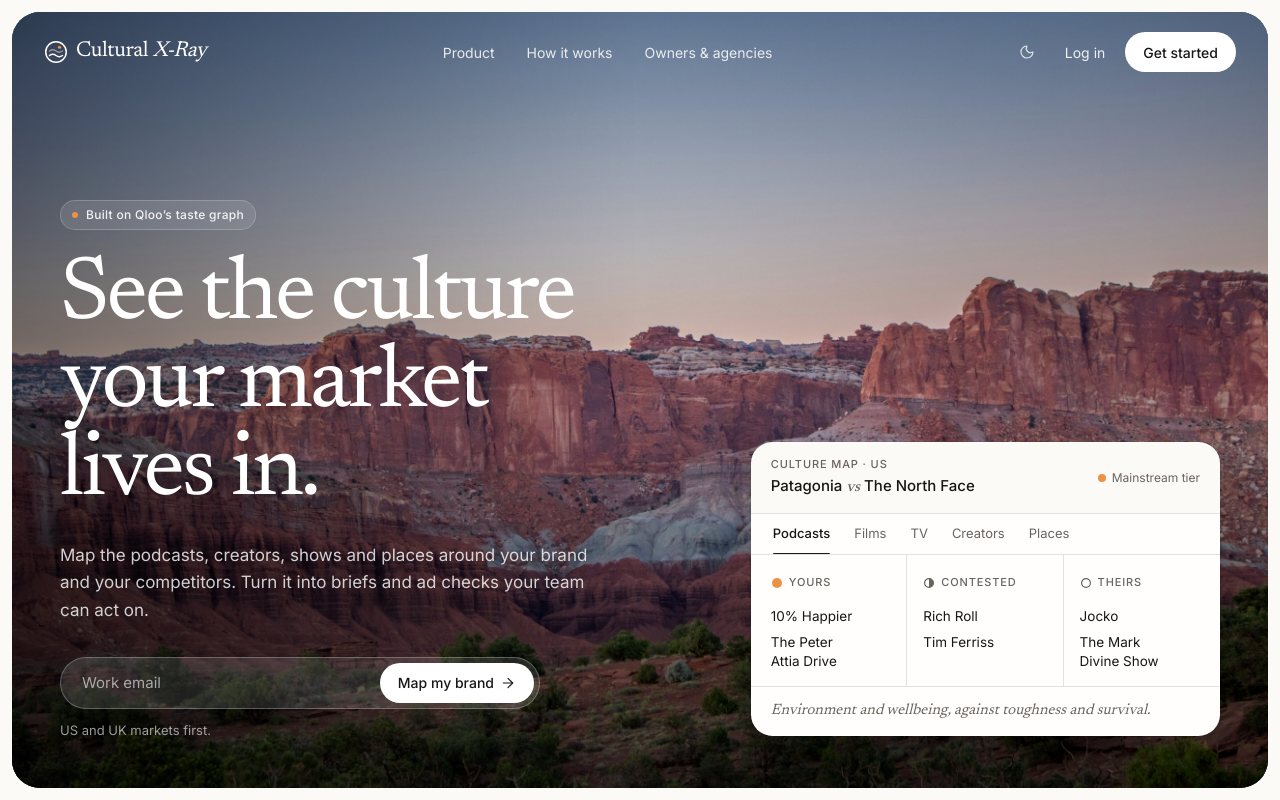
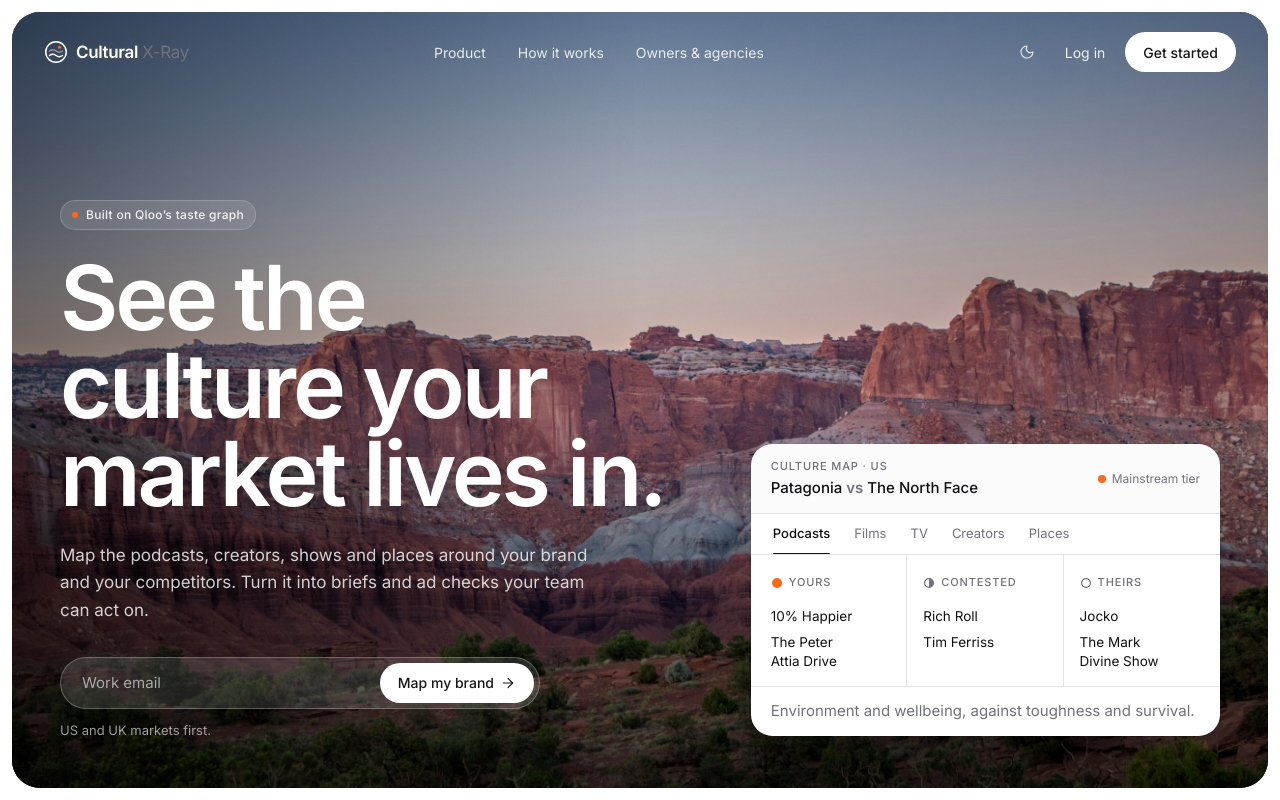
Before and after one commit to Brian-Mwangi-developer/Cultural-X-ray-Web, a Next.js app: page / in a window 1280 px wide. Shown: the top 800 px of the page. Built offline with nearby package versions, Linux system fonts and the light colour scheme.

Commit message:
Adopt the white, dark and ember theme
Pure white and true dark neutrals from the Figma palette, ember #FF6719 as the
one accent, and Inter throughout in place of the serif.

```diff
--- a/src/app/(app)/dashboard/page.tsx
+++ b/src/app/(app)/dashboard/page.tsx
@@ -38,7 +38,7 @@ export default function DashboardPage() {
             <span className="flex size-11 items-center justify-center rounded-full border text-muted-foreground">
               <MapIcon className="size-5" strokeWidth={1.5} />
             </span>
-            <p className="mt-4 font-serif text-2xl tracking-[-0.02em]">No maps yet</p>
+            <p className="mt-4 font-semibold text-2xl tracking-[-0.02em]">No maps yet</p>
             <p className="mt-2 max-w-sm text-sm leading-relaxed text-muted-foreground">
               Building a map from a brand name arrives with the Culture Map engine. Until then, your account is ready and waiting.
             </p>
@@ -58,7 +58,7 @@ async function Greeting() {
   return (
     <div>
       <p className="text-xs font-medium tracking-wide text-muted-foreground uppercase">Workspace</p>
-      <h1 className="mt-2 font-serif text-4xl tracking-[-0.03em]">Welcome, {first}</h1>
+      <h1 className="mt-2 font-semibold text-4xl tracking-[-0.03em]">Welcome, {first}</h1>
     </div>
   );
 }
--- a/src/app/globals.css
+++ b/src/app/globals.css
@@ -10,9 +10,12 @@
   --font-sans: var(--font-sans);
   --font-mono: var(--font-geist-mono);
   --font-heading: var(--font-sans);
-  --font-serif: var(--font-newsreader);
   --color-ember: var(--ember);
   --color-ember-foreground: var(--ember-foreground);
+  --color-ember-soft: var(--ember-soft);
+  --color-ember-ink: var(--ember-ink);
+  --color-faint: var(--faint);
+  --color-soft: var(--soft);
   --color-sidebar-ring: var(--sidebar-ring);
   --color-sidebar-border: var(--sidebar-border);
   --color-sidebar-accent-foreground: var(--sidebar-accent-foreground);
@@ -52,80 +55,89 @@
 }
 
 /*
-  Warm paper neutrals (hue ~70), ink for primary actions, and one accent:
-  ember, used for live markers, progress and focus. Nothing else is coloured.
+  Pure white and true dark, neutral greys, and one bright colour: ember (#FF6719).
+  Ember marks the single most important action on a screen, live progress and focus.
+  Everything else is ink on white, or white on near-black.
 */
 :root {
-  --background: oklch(0.986 0.004 75);
-  --foreground: oklch(0.205 0.012 60);
-  --card: oklch(0.998 0.002 75);
-  --card-foreground: oklch(0.205 0.012 60);
-  --popover: oklch(0.998 0.002 75);
-  --popover-foreground: oklch(0.205 0.012 60);
-  --primary: oklch(0.255 0.014 60);
-  --primary-foreground: oklch(0.985 0.004 75);
-  --secondary: oklch(0.962 0.006 75);
-  --secondary-foreground: oklch(0.255 0.014 60);
-  --muted: oklch(0.962 0.006 75);
-  --muted-foreground: oklch(0.505 0.014 60);
-  --accent: oklch(0.955 0.007 75);
-  --accent-foreground: oklch(0.255 0.014 60);
-  --destructive: oklch(0.53 0.15 32);
-  --border: oklch(0.912 0.007 75);
-  --input: oklch(0.885 0.008 75);
-  --ring: oklch(0.7 0.13 55);
-  --ember: oklch(0.74 0.14 58);
-  --ember-foreground: oklch(0.255 0.014 60);
-  --chart-1: oklch(0.74 0.14 58);
-  --chart-2: oklch(0.42 0.012 60);
-  --chart-3: oklch(0.6 0.01 60);
-  --chart-4: oklch(0.76 0.008 60);
-  --chart-5: oklch(0.88 0.006 60);
+  --background: #ffffff;
+  --foreground: #111113;
+  --card: #ffffff;
+  --card-foreground: #111113;
+  --popover: #ffffff;
+  --popover-foreground: #111113;
+  --primary: #ff6719;
+  --primary-foreground: #ffffff;
+  --secondary: #f4f4f5;
+  --secondary-foreground: #18181b;
+  --muted: #f6f6f7;
+  --muted-foreground: #71717a;
+  --faint: #a1a1aa;
+  --soft: #f1f1f3;
+  --accent: #f4f4f5;
+  --accent-foreground: #18181b;
+  --destructive: #dc2626;
+  --border: #e4e4e7;
+  --input: #e4e4e7;
+  --ring: #ff6719;
+  --ember: #ff6719;
+  --ember-foreground: #ffffff;
+  --ember-soft: #fff0e8;
+  --ember-ink: #c2410c;
+  --chart-1: #ff6719;
+  --chart-2: #3f3f46;
+  --chart-3: #71717a;
+  --chart-4: #a1a1aa;
+  --chart-5: #e4e4e7;
   --radius: 0.75rem;
-  --sidebar: oklch(0.975 0.005 75);
-  --sidebar-foreground: oklch(0.205 0.012 60);
-  --sidebar-primary: oklch(0.255 0.014 60);
-  --sidebar-primary-foreground: oklch(0.985 0.004 75);
-  --sidebar-accent: oklch(0.955 0.007 75);
-  --sidebar-accent-foreground: oklch(0.255 0.014 60);
-  --sidebar-border: oklch(0.912 0.007 75);
-  --sidebar-ring: oklch(0.7 0.13 55);
+  --sidebar: #fafafa;
+  --sidebar-foreground: #111113;
+  --sidebar-primary: #ff6719;
+  --sidebar-primary-foreground: #ffffff;
+  --sidebar-accent: #ffffff;
+  --sidebar-accent-foreground: #111113;
+  --sidebar-border: #e4e4e7;
+  --sidebar-ring: #ff6719;
 }
 
 .dark {
-  --background: oklch(0.165 0.006 60);
-  --foreground: oklch(0.955 0.005 75);
-  --card: oklch(0.198 0.007 60);
-  --card-foreground: oklch(0.955 0.005 75);
-  --popover: oklch(0.212 0.007 60);
-  --popover-foreground: oklch(0.955 0.005 75);
-  --primary: oklch(0.955 0.005 75);
-  --primary-foreground: oklch(0.205 0.012 60);
-  --secondary: oklch(0.255 0.008 60);
-  --secondary-foreground: oklch(0.955 0.005 75);
-  --muted: oklch(0.245 0.008 60);
-  --muted-foreground: oklch(0.72 0.01 70);
-  --accent: oklch(0.265 0.008 60);
-  --accent-foreground: oklch(0.955 0.005 75);
-  --destructive: oklch(0.7 0.15 32);
-  --border: oklch(1 0 0 / 10%);
-  --input: oklch(1 0 0 / 15%);
-  --ring: oklch(0.76 0.13 60);
-  --ember: oklch(0.78 0.135 62);
-  --ember-foreground: oklch(0.205 0.012 60);
-  --chart-1: oklch(0.78 0.135 62);
-  --chart-2: oklch(0.82 0.008 70);
-  --chart-3: oklch(0.62 0.01 60);
-  --chart-4: oklch(0.45 0.01 60);
-  --chart-5: oklch(0.32 0.008 60);
-  --sidebar: oklch(0.18 0.006 60);
-  --sidebar-foreground: oklch(0.955 0.005 75);
-  --sidebar-primary: oklch(0.955 0.005 75);
-  --sidebar-primary-foreground: oklch(0.205 0.012 60);
-  --sidebar-accent: oklch(0.265 0.008 60);
-  --sidebar-accent-foreground: oklch(0.955 0.005 75);
-  --sidebar-border: oklch(1 0 0 / 10%);
-  --sidebar-ring: oklch(0.76 0.13 60);
+  --background: #0b0b0c;
+  --foreground: #fafafa;
+  --card: #161618;
+  --card-foreground: #fafafa;
+  --popover: #161618;
+  --popover-foreground: #fafafa;
+  --primary: #ff6719;
+  --primary-foreground: #ffffff;
+  --secondary: #1e1e21;
+  --secondary-foreground: #fafafa;
+  --muted: #1b1b1e;
+  --muted-foreground: #a1a1aa;
+  --faint: #71717a;
+  --soft: #1e1e21;
+  --accent: #1e1e21;
+  --accent-foreground: #fafafa;
+  --destructive: #f87171;
+  --border: #27272a;
+  --input: #303034;
+  --ring: #ff8a4c;
+  --ember: #ff6719;
+  --ember-foreground: #ffffff;
+  --ember-soft: #2a160c;
+  --ember-ink: #ff8a4c;
+  --chart-1: #ff6719;
+  --chart-2: #d4d4d8;
+  --chart-3: #a1a1aa;
+  --chart-4: #52525b;
+  --chart-5: #27272a;
+  --sidebar: #111113;
+  --sidebar-foreground: #fafafa;
+  --sidebar-primary: #ff6719;
+  --sidebar-primary-foreground: #ffffff;
+  --sidebar-accent: #1b1b1e;
+  --sidebar-accent-foreground: #fafafa;
+  --sidebar-border: #27272a;
+  --sidebar-ring: #ff8a4c;
 }
 
 @layer base {
@@ -137,6 +149,7 @@
   }
   html {
     @apply font-sans;
+    font-feature-settings: "cv11", "ss01";
     -webkit-font-smoothing: antialiased;
     text-rendering: optimizeLegibility;
   }
--- a/src/app/layout.tsx
+++ b/src/app/layout.tsx
@@ -1,18 +1,12 @@
 import type { Metadata } from "next";
-import { Geist_Mono, Inter, Newsreader } from "next/font/google";
+import { Geist_Mono, Inter } from "next/font/google";
 import "./globals.css";
 import { cn } from "@/lib/utils";
 import { ThemeProvider } from "@/components/theme-provider";
 import { Toaster } from "@/components/ui/sonner";
+import { TooltipProvider } from "@/components/ui/tooltip";
 
 const inter = Inter({ subsets: ["latin"], variable: "--font-sans" });
-
-const newsreader = Newsreader({
-  subsets: ["latin"],
-  variable: "--font-newsreader",
-  style: ["normal", "italic"],
-  axes: ["opsz"],
-});
 
 const geistMono = Geist_Mono({
   variable: "--font-geist-mono",
@@ -36,14 +30,13 @@ export default function RootLayout({ children }: LayoutProps<"/">) {
       className={cn(
         "h-full antialiased font-sans",
         inter.variable,
-        newsreader.variable,
         geistMono.variable,
       )}
     >
       <body className="flex min-h-full flex-col">
         <ThemeProvider attribute="class" defaultTheme="system" enableSystem disableTransitionOnChange>
-          {children}
-          <Toaster position="top-center" />
+          <TooltipProvider delay={300}>{children}</TooltipProvider>
+          <Toaster position="bottom-right" />
         </ThemeProvider>
       </body>
     </html>
--- a/src/components/auth/auth-parts.tsx
+++ b/src/components/auth/auth-parts.tsx
@@ -11,7 +11,7 @@ import { Spinner } from "@/components/ui/spinner";
 export function AuthHeading({ title, subtitle }: { title: string; subtitle: string }) {
   return (
     <div className="text-center">
-      <h1 className="font-serif text-[2.4rem] leading-[1.05] tracking-[-0.03em] text-balance sm:text-[2.75rem]">
+      <h1 className="font-heading font-semibold text-[2.4rem] leading-[1.05] tracking-[-0.03em] text-balance sm:text-[2.75rem]">
         {title}
       </h1>
       <p className="mx-auto mt-3 max-w-88 text-[15px] leading-relaxed text-pretty text-muted-foreground">
--- a/src/components/auth/culture-reel.tsx
+++ b/src/components/auth/culture-reel.tsx
@@ -112,7 +112,7 @@ export function CultureReel({ className }: { className?: string }) {
                 <span className="size-1.5 shrink-0 rounded-full bg-ember" aria-hidden />
                 {reading.eyebrow}
               </p>
-              <h2 className="mt-3 font-serif text-[2rem] leading-[1.05] tracking-[-0.02em] text-balance">
+              <h2 className="mt-3 font-heading font-semibold text-[2rem] leading-[1.05] tracking-[-0.02em] text-balance">
                 {reading.title}
               </h2>
             </div>
@@ -135,7 +135,7 @@ export function CultureReel({ className }: { className?: string }) {
             ))}
           </dl>
 
-          <p className="mt-4 font-serif text-[15px] text-white/70 italic">{reading.note}</p>
+          <p className="mt-4 text-[15px] text-white/70">{reading.note}</p>
 
           <div className="absolute inset-x-0 bottom-0 flex gap-1 px-6 sm:px-7" aria-hidden>
             {READINGS.map((r, i) => (
--- a/src/components/brand/logo.tsx
+++ b/src/components/brand/logo.tsx
@@ -18,13 +18,13 @@ export function Logo({ className, href = "/" }: { className?: string; href?: str
     <Link
       href={href}
       className={cn(
-        "inline-flex items-center gap-2 rounded-md font-serif text-[1.35rem] leading-none tracking-[-0.02em] focus-visible:outline-none focus-visible:ring-3 focus-visible:ring-ring/50",
+        "inline-flex items-center gap-2 rounded-md text-[17px] font-semibold leading-none tracking-[-0.02em] focus-visible:outline-none focus-visible:ring-3 focus-visible:ring-ring/50",
         className,
       )}
     >
       <LogoMark />
       <span>
-        Cultural <span className="italic">X-Ray</span>
+        Cultural <span className="font-normal text-muted-foreground">X-Ray</span>
       </span>
     </Link>
   );
--- a/src/components/marketing/hero.tsx
+++ b/src/components/marketing/hero.tsx
@@ -28,7 +28,7 @@ export function Hero() {
               <span className="size-1.5 rounded-full bg-ember" aria-hidden />
               Built on Qloo&rsquo;s taste graph
             </p>
-            <h1 className="mt-6 max-w-[13ch] animate-rise font-serif text-[3.4rem] leading-[0.98] tracking-[-0.035em] text-balance [animation-delay:60ms] sm:text-[4.6rem] lg:text-[5.6rem]">
+            <h1 className="mt-6 max-w-[13ch] animate-rise font-heading font-semibold text-[3.4rem] leading-[0.98] tracking-[-0.035em] text-balance [animation-delay:60ms] sm:text-[4.6rem] lg:text-[5.6rem]">
               See the culture your market lives in.
             </h1>
             <p className="mt-6 max-w-[34rem] animate-rise text-[17px] leading-relaxed text-white/80 text-pretty [animation-delay:120ms]">
--- a/src/components/marketing/territory-card.tsx
+++ b/src/components/marketing/territory-card.tsx
@@ -70,7 +70,7 @@ export function TerritoryCard({ className }: { className?: string }) {
         <div className="min-w-0">
           <p className="text-[11px] font-medium tracking-[0.08em] text-muted-foreground uppercase">Culture Map · US</p>
           <p className="mt-0.5 truncate text-[15px] font-medium">
-            Patagonia <span className="font-serif text-muted-foreground italic">vs</span> The North Face
+            Patagonia <span className="font-heading font-semibold text-muted-foreground">vs</span> The North Face
           </p>
         </div>
         <span className="inline-flex shrink-0 items-center gap-1.5 text-[12px] text-muted-foreground">
@@ -101,7 +101,7 @@ export function TerritoryCard({ className }: { className?: string }) {
         }}
       />
 
-      <figcaption className="border-t px-5 py-3.5 font-serif text-[15px] leading-snug text-muted-foreground italic">
+      <figcaption className="border-t px-5 py-3.5 text-[15px] leading-snug text-muted-foreground">
         Environment and wellbeing, against toughness and survival.
       </figcaption>
     </figure>
```
Also changed, not shown: src/components/marketing/sections.tsx (+9 -9 lines).
